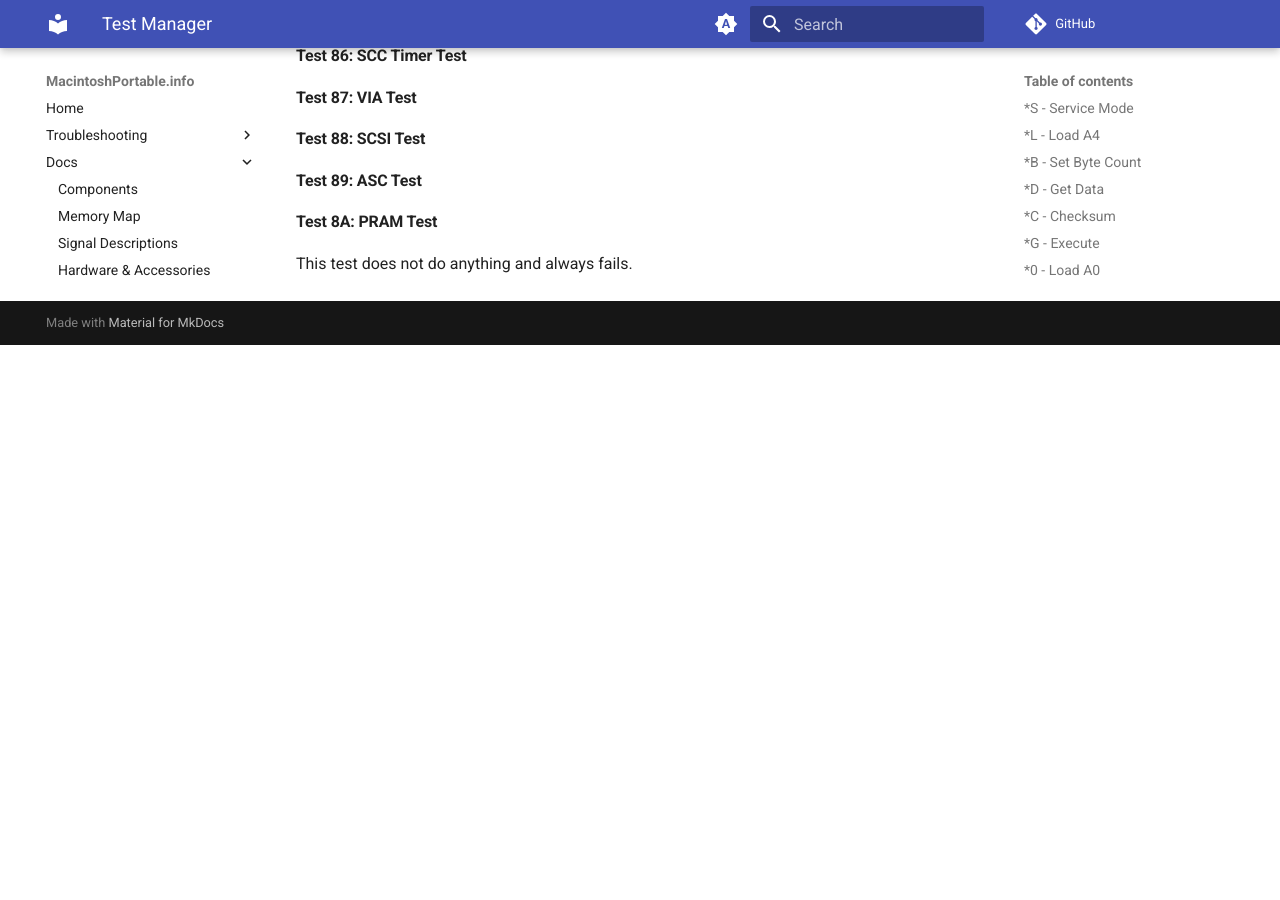
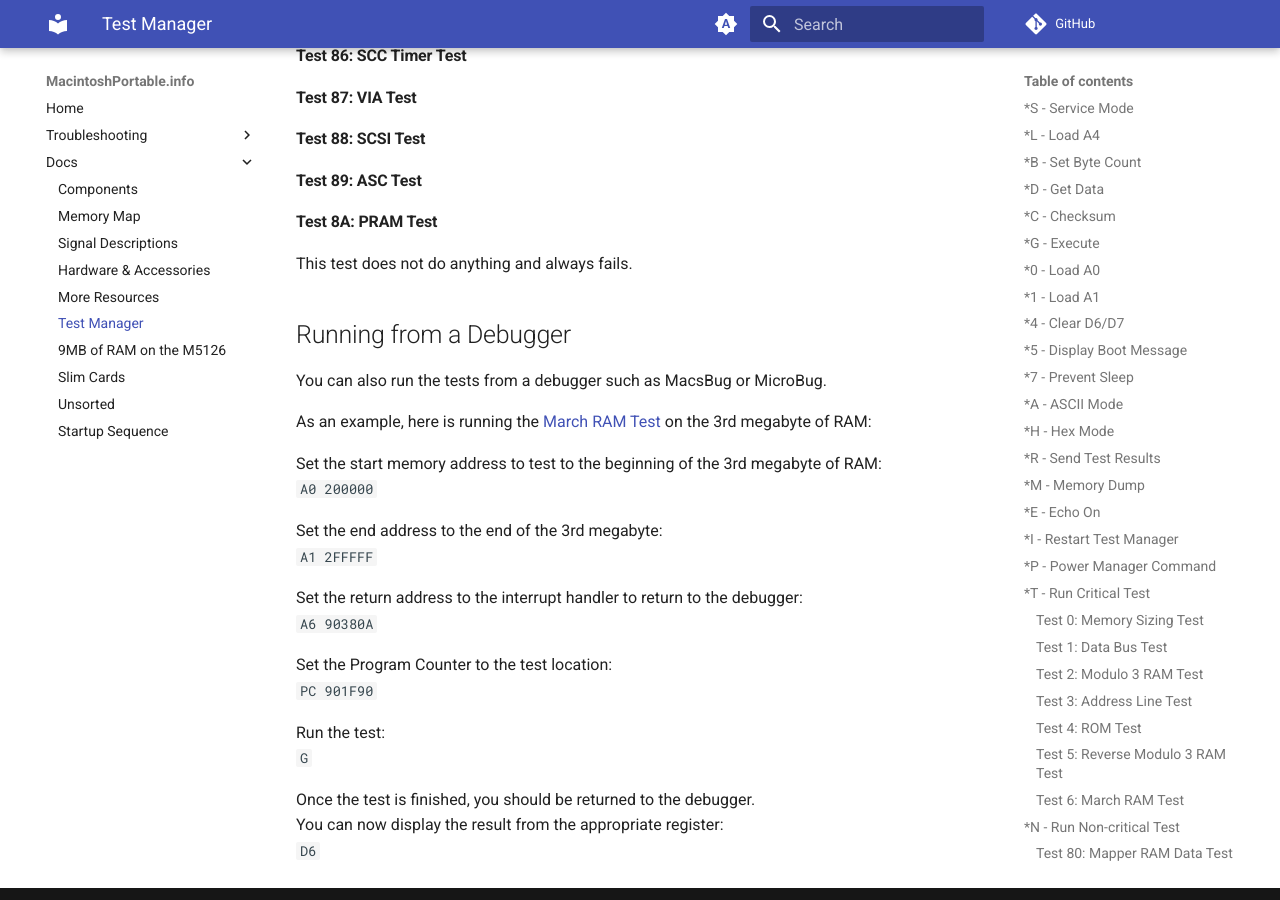
Before and after one commit to rezafouladian/MacintoshPortable, an MkDocs documentation site: the page built from docs/TestManager.md, in a window 1280 px wide and 900 px high, scrolled down 4959 px. Built offline with MkDocs 1.6.1 and Material for MkDocs 9.7.7, drawn with Linux system fonts in a browser that asks for light colours; comment, search, counter and statistics services are not loaded; before the commit the page ends 5304 px from its top, so only the background shows below that.

Commit message:
Added instructions for running from debugger

```diff
--- a/docs/TestManager.md
+++ b/docs/TestManager.md
@@ -216,3 +216,28 @@ See also: [CPU GLU RAM Mapping Registers](CPUGLU.md#ram-mapping-registers)
 #### Test 8A: PRAM Test
 
 This test does not do anything and always fails.
+
+## Running from a Debugger
+
+You can also run the tests from a debugger such as MacsBug or MicroBug.
+
+As an example, here is running the [March RAM Test](#test-6-march-ram-test) on the 3rd megabyte of RAM:
+
+Set the start memory address to test to the beginning of the 3rd megabyte of RAM:
+`A0 200000`
+
+Set the end address to the end of the 3rd megabyte:
+`A1 2FFFFF`
+
+Set the return address to the interrupt handler to return to the debugger:
+`A6 90380A`
+
+Set the Program Counter to the test location:
+`PC 901F90`
+
+Run the test:
+`G`
+
+Once the test is finished, you should be returned to the debugger.
+You can now display the result from the appropriate register:
+`D6`
```
